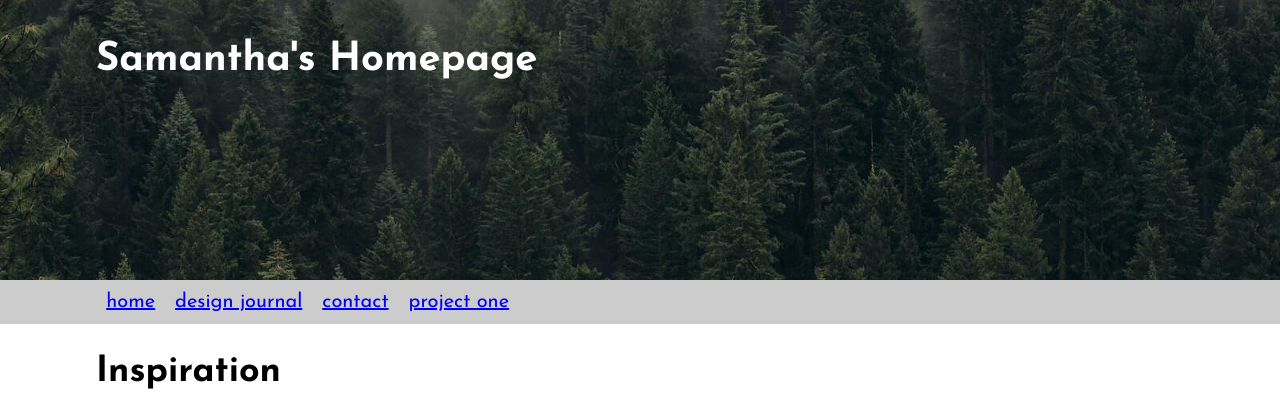
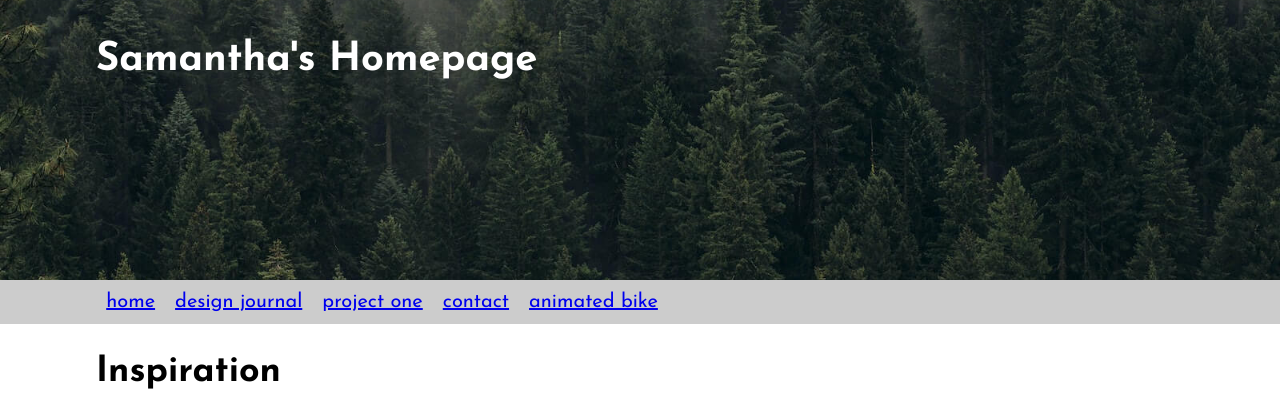
Before and after one commit to sbm4/sbm4.github.io, a plain HTML site: page index.html in a window 1280 px wide. Shown: the top 398 px of the page. Drawn offline with Linux system fonts and the light colour scheme.

Commit message:
bikeboylink

```diff
--- a/index.html
+++ b/index.html
@@ -14,7 +14,7 @@
       <h1>Samantha's Homepage</h1>
     </header>
     <nav>
-      <div><a href="index.html">home</a><a href="design-journal.html">design journal</a><a href="contact.html">contact</a><a href="https://sbm4.github.io/projectone/index.html">project one</a></div>
+      <div><a href="index.html">home</a><a href="design-journal.html">design journal</a><a href="https://sbm4.github.io/projectone/index.html">project one</a><a href="contact.html">contact</a><a href="https://sbm4.github.io/bikeboy/">animated bike</a></div>
     </nav>
     <main>
       <h2>Inspiration</h2>
```
Also changed, not shown: 1 other file.
